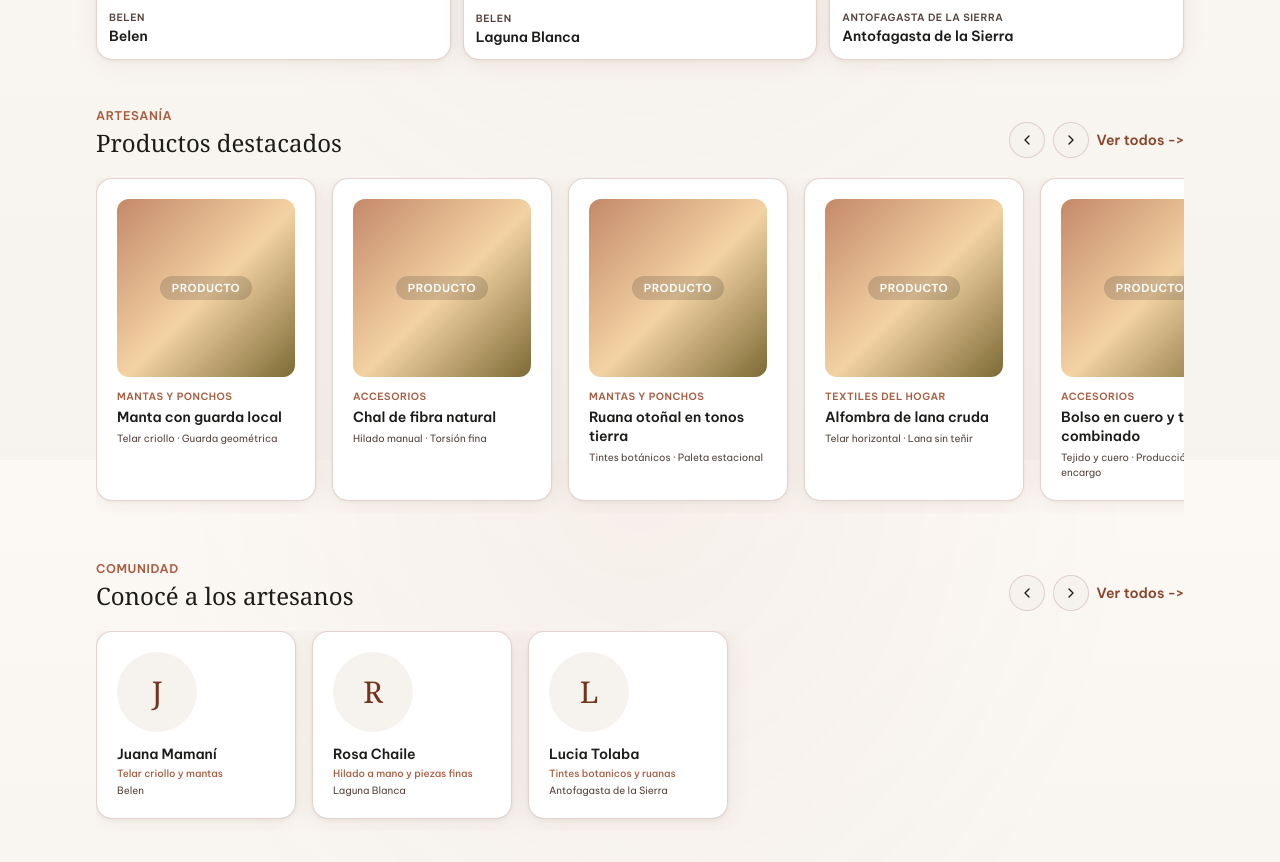
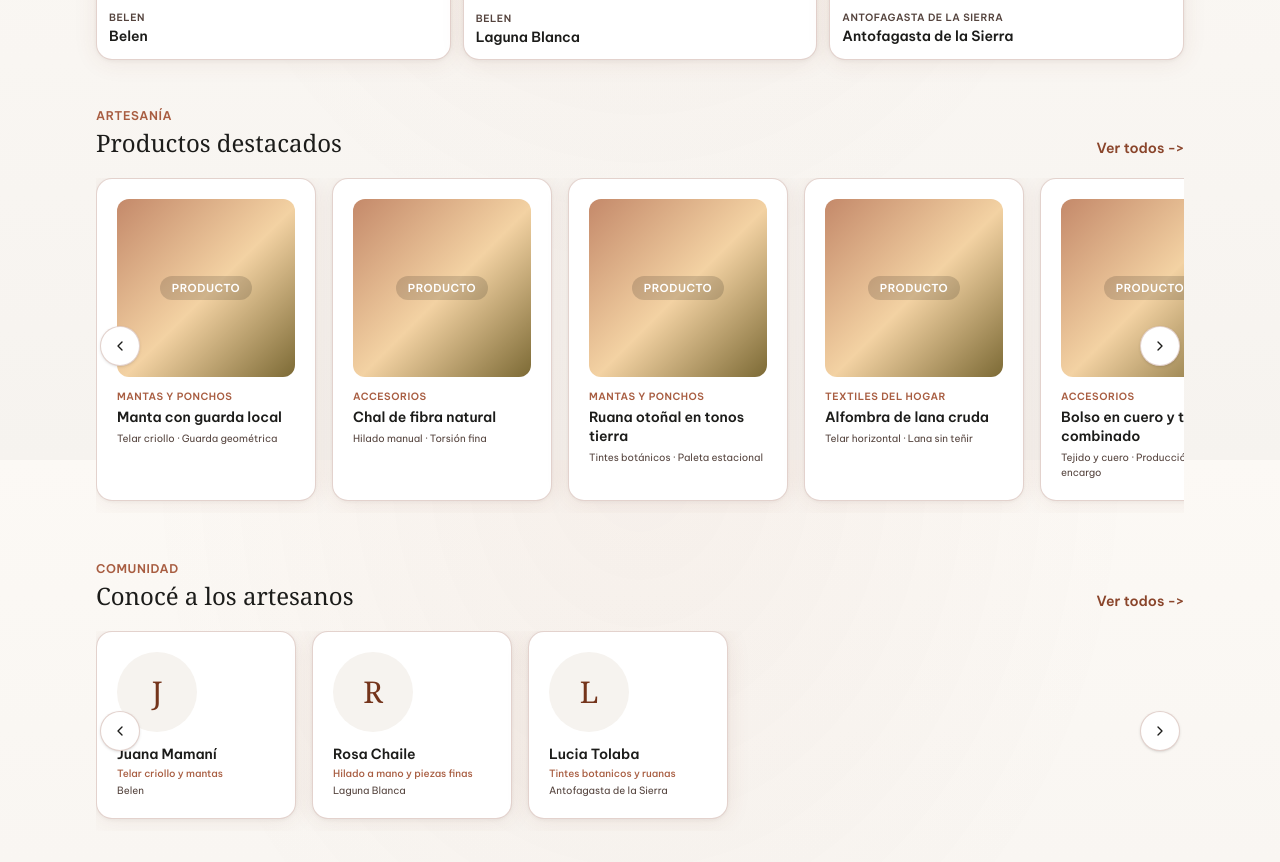
Before and after one commit to carlosacostap-unca/rutadeltelar, a Next.js app: page / in a window 1280 px wide. Shown: the part 1140-2002 px from the top of the page. Built offline with nearby package versions, Linux system fonts and the light colour scheme; no server answers.

Commit message:
fix: overlay carousel arrows on cards

```diff
--- a/components/home-carousel.tsx
+++ b/components/home-carousel.tsx
@@ -23,7 +23,9 @@ function CarouselArrow({
       type="button"
       aria-label={direction === "left" ? "Mover carrusel a la izquierda" : "Mover carrusel a la derecha"}
       onClick={onClick}
-      className="inline-flex h-9 w-9 items-center justify-center rounded-full border border-[color:var(--border)] bg-[color:var(--surface)] text-[color:var(--foreground)] transition hover:border-[color:var(--accent)]"
+      className={`absolute top-1/2 z-10 inline-flex h-10 w-10 -translate-y-1/2 items-center justify-center rounded-full border border-[color:var(--border)] bg-[color:var(--card)] text-[color:var(--foreground)] shadow transition hover:border-[color:var(--accent)] ${
+        direction === "left" ? "left-1" : "right-1"
+      }`}
     >
       <svg className="h-4 w-4" viewBox="0 0 24 24" fill="none" aria-hidden="true">
         {direction === "left" ? (
@@ -79,23 +81,23 @@ export function HomeCarousel({
             {title}
           </h2>
         </div>
-        <div className="flex shrink-0 items-center gap-2">
-          <CarouselArrow direction="left" onClick={() => scroll("left")} />
-          <CarouselArrow direction="right" onClick={() => scroll("right")} />
         <Link
           href={href}
-            className="text-sm font-semibold text-[color:var(--accent)] transition hover:underline"
+          className="shrink-0 text-sm font-semibold text-[color:var(--accent)] transition hover:underline"
         >
           {verTodosLabel} -&gt;
         </Link>
       </div>
-      </div>
+      <div className="relative">
+        <CarouselArrow direction="left" onClick={() => scroll("left")} />
         <div
           ref={scrollRef}
           className="flex gap-4 overflow-x-auto pb-3 [scroll-snap-type:x_mandatory] [-webkit-overflow-scrolling:touch] [scrollbar-width:none] [&::-webkit-scrollbar]:hidden"
         >
           {children}
         </div>
+        <CarouselArrow direction="right" onClick={() => scroll("right")} />
+      </div>
     </section>
   );
 }
--- a/openspec/changes/add-media-lightbox-controls/specs/public-catalog/spec.md
+++ b/openspec/changes/add-media-lightbox-controls/specs/public-catalog/spec.md
@@ -15,3 +15,4 @@ Public catalog cards, listing rows, highlighted catalog sections, related-conten
 #### Scenario: Public carousel has directional controls
 - **WHEN** a public horizontal carousel is rendered
 - **THEN** it SHALL include controls to move left and right through the carousel content
+- **AND** the controls SHALL be positioned over the carousel card area rather than in the section heading
```
Lines whose indentation alone changed are shown as unchanged.
